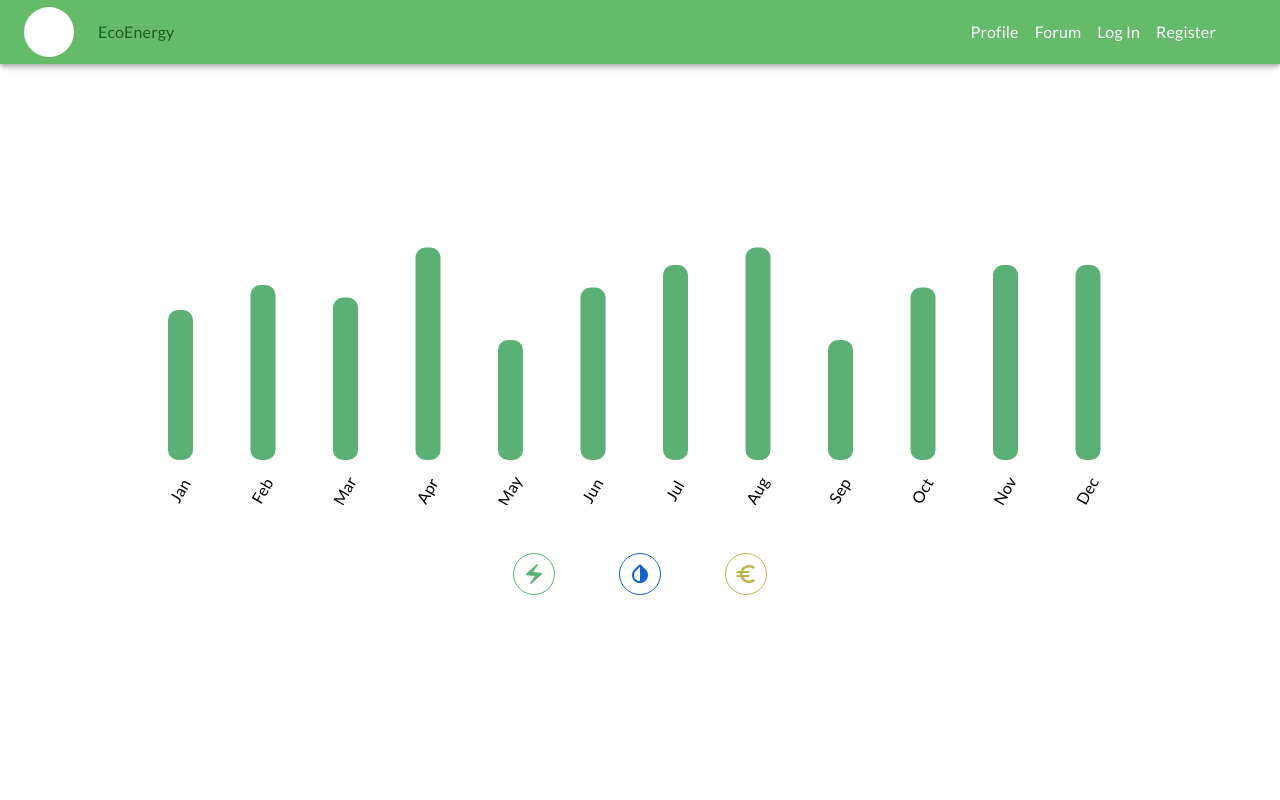
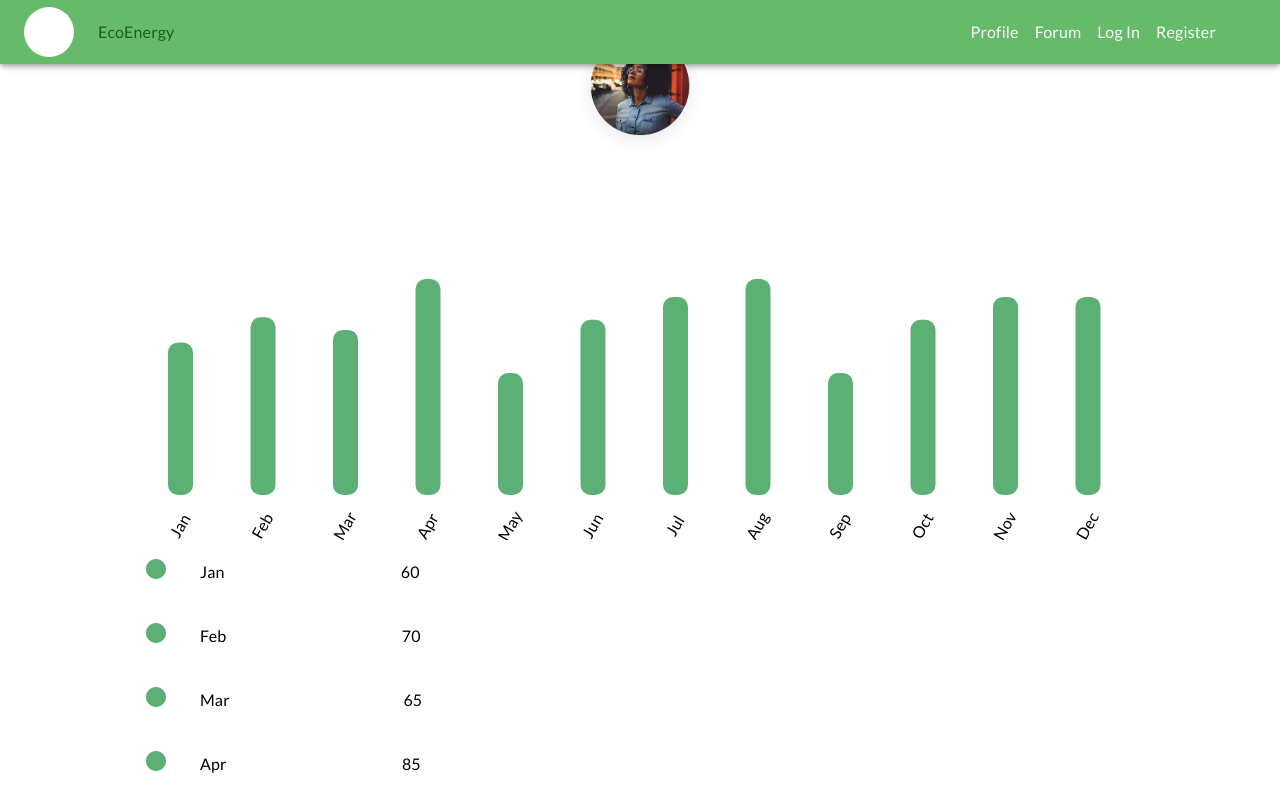
Before and after one commit to AlessHub/ecoenergy_front, a React (Vite) app: page /profile in a window 1280 px wide. Shown: the top 800 px of the page. Built offline with nearby package versions, Linux system fonts and the light colour scheme.

Commit message:
feat: :zap: BarData
Add BarData component, it renderize the details of Bar Graphics like month and expense inside a detailed list.

```diff
--- /dev/null
+++ b/src/components/layout/organization/BarData.jsx
@@ -0,0 +1,30 @@
+import * as React from 'react';
+import List from '@mui/material/List';
+import ListItem from '@mui/material/ListItem';
+import ListItemText from '@mui/material/ListItemText';
+import ListItemAvatar from '@mui/material/ListItemAvatar';
+import Avatar from '@mui/material/Avatar';
+import ImageIcon from '@mui/icons-material/Image';
+import CircleIcon from '@mui/icons-material/Circle';
+import WorkIcon from '@mui/icons-material/Work';
+import BeachAccessIcon from '@mui/icons-material/BeachAccess';
+
+function BarData({color,datas}) {
+  return (
+    <List sx={{ p:{xs:1, sm:1, md:1, xl:1},width: '100%', maxWidth: 500, color:{color} }}>
+      <ListItem>
+        <ListItemAvatar>
+
+            <CircleIcon sx={{ color:{color} }}/>
+
+        </ListItemAvatar>
+        <ListItemText primary={datas.name} sx={{ color:'black' }} />
+        <ListItemText primary={datas.expense} sx={{ color:'black' }} />
+      </ListItem>
+
+
+    </List>
+  )
+}
+
+export default BarData
--- a/src/components/layout/organization/SimpleBarCharts.jsx
+++ b/src/components/layout/organization/SimpleBarCharts.jsx
@@ -2,8 +2,6 @@ import React from 'react'
 import { Bar, BarChart, CartesianGrid, ResponsiveContainer, Tooltip, XAxis } from 'recharts'
 
 const SimpleBarCharts = ({color,data}) => {
-
-
 
   return (
     <div style={{ width: '100%', height: 300, aspectRatio:2 }} >
@@ -13,7 +11,7 @@ const SimpleBarCharts = ({color,data}) => {
             width={400}
             height={200}
             margin={{
-                top:5,
+                top:1,
                 right:30,
                 left:20,
                 bottom:15,
--- a/src/views/Profile.jsx
+++ b/src/views/Profile.jsx
@@ -7,6 +7,7 @@ import CardMedia from '@mui/material/CardMedia';
 import SimpleBarCharts from '../components/layout/organization/SimpleBarCharts';
 import Footer from '../components/layout/navigation/Footer';
 import Buttons from '../components/layout/buttons/Buttons';
+import BarData from '../components/layout/organization/BarData';
 
 const data1 = [
   {name: "Jan",  expense: 60},
@@ -50,7 +51,7 @@ function Profile() {
   return (
     <>
       <NavPublic />
-      <Container sx={{p:{xs:0, sm:0, md:0, xl:0} ,display:'flex', flexDirection:'column', alignItems:'center'}}>
+      <Container sx={{p:{xs:0, sm:0, md:0, xl:0} ,display:'flex', flexDirection:'column',width:'100%' ,alignItems:'center', justifyContent:'center'}}>
       <CardMedia
         component="img"
         alt="thumbnail"
@@ -60,7 +61,7 @@ function Profile() {
             width: '140px',
             height: '140px',
             maxWidth: '150px',
-            mt: '-250px'
+            mt: '20px'
             }}
       />
 
@@ -68,8 +69,13 @@ function Profile() {
     <Container sx={{p:{xs:0, sm:0, md:20, lg:10, xl:4} }}>
 
     <SimpleBarCharts color={color} data={data} />
-        <Buttons handleOptionClick={handleOptionClick} />
+    {data.map((datas) =>{
+      return <BarData color={color} datas={datas}/>
+    })}
+    <Buttons handleOptionClick={handleOptionClick} />
+
     </Container>
+
 
 
 
```
